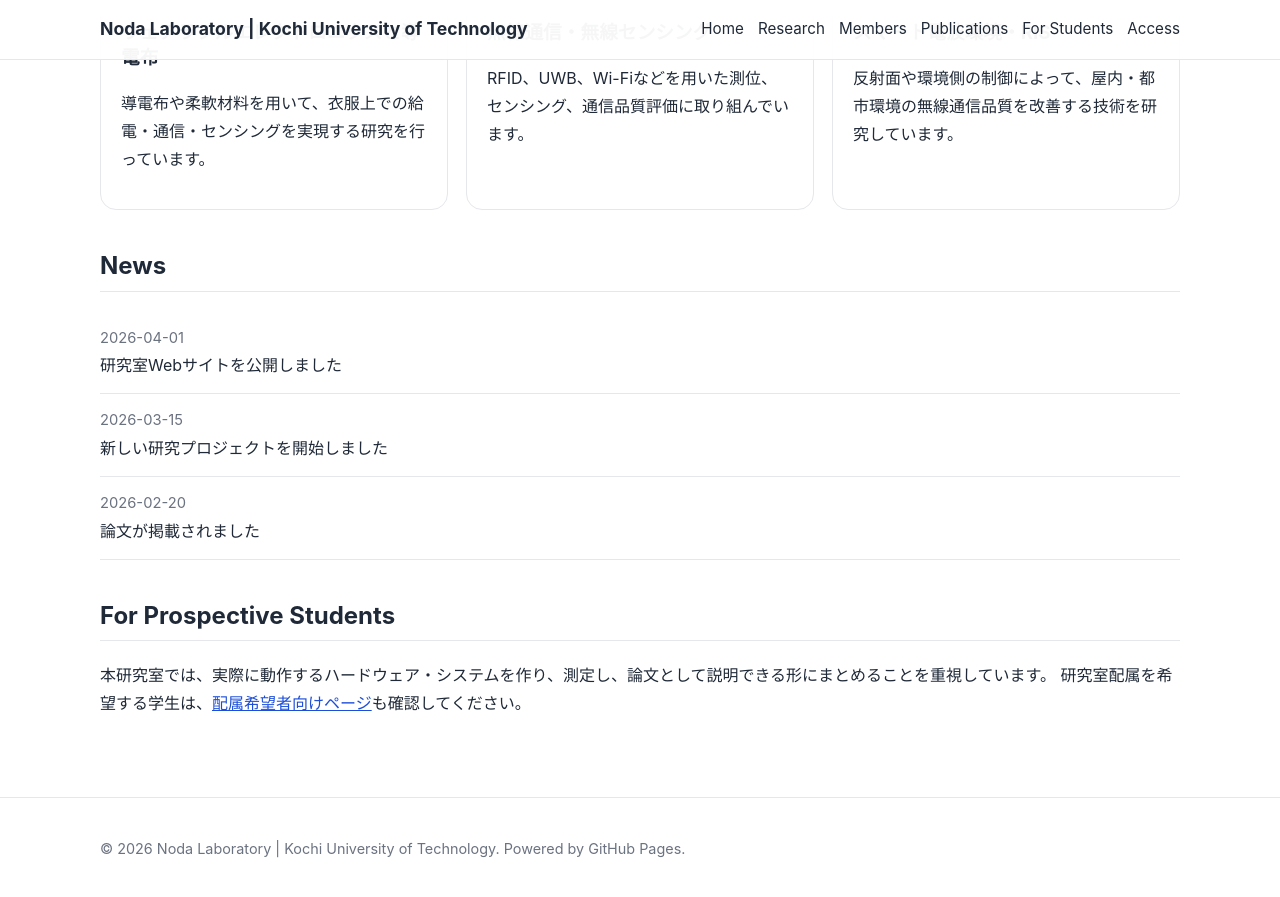
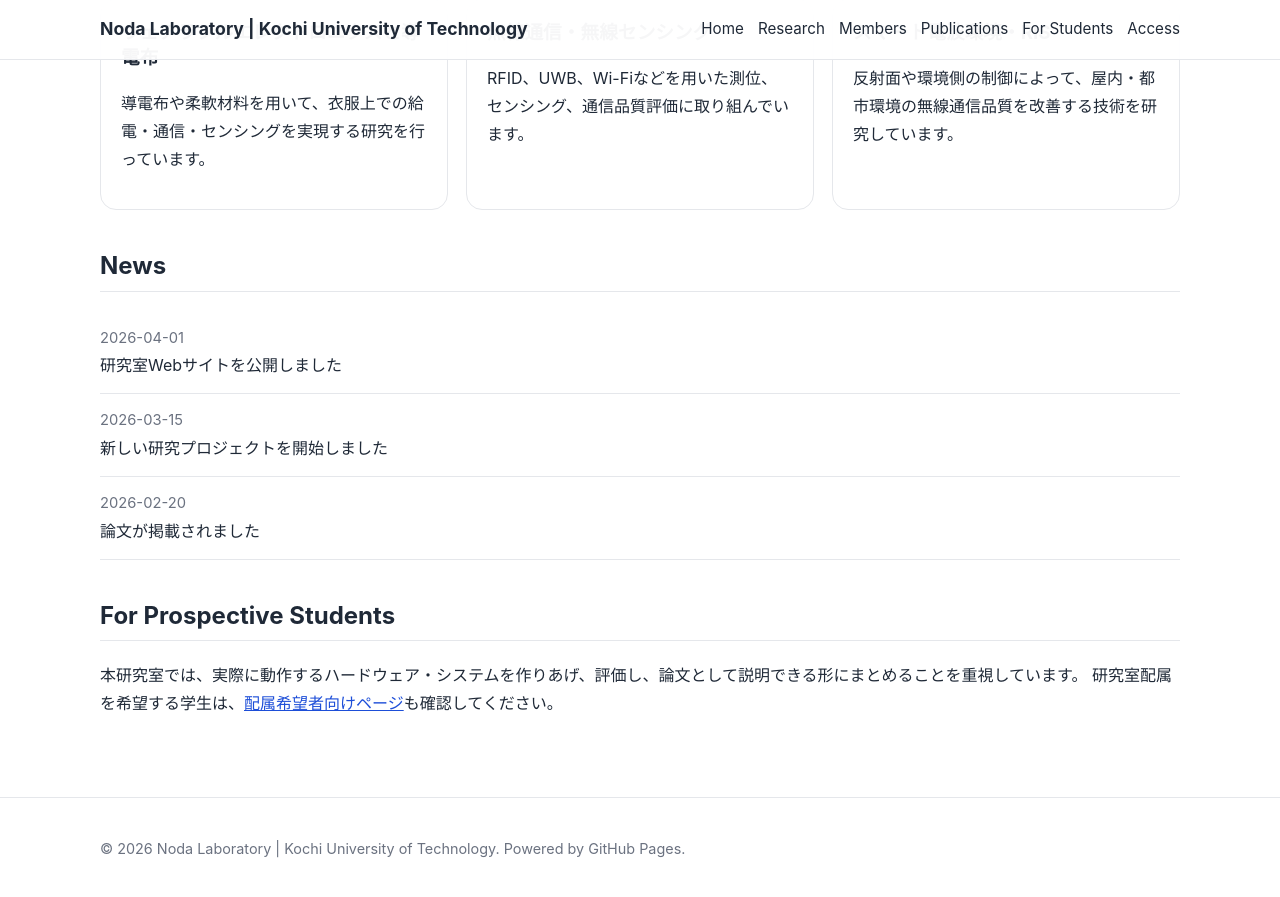
Before and after one commit to akihito-noda/lab-website, a Jekyll site: the page built from index.md, in a window 1280 px wide and 900 px high, scrolled down 625 px. Shown: the top 897 px of the window. Built offline with Jekyll 4.4.1, drawn with Linux system fonts in a browser that asks for light colours; some of the changed text lies outside the part shown.

Commit message:
Update index.md

```diff
--- a/index.md
+++ b/index.md
@@ -40,5 +40,5 @@ title: Home
 
 ## For Prospective Students
 
-本研究室では、実際に動作するハードウェア・システムを作り、測定し、論文として説明できる形にまとめることを重視しています。
+本研究室では、実際に動作するハードウェア・システムを作りあげ、評価し、論文として説明できる形にまとめることを重視しています。
 研究室配属を希望する学生は、[配属希望者向けページ]({{ '/for-students/' | relative_url }})も確認してください。
```
Also changed, not shown: other parts of index.md (+1 -1 lines).
